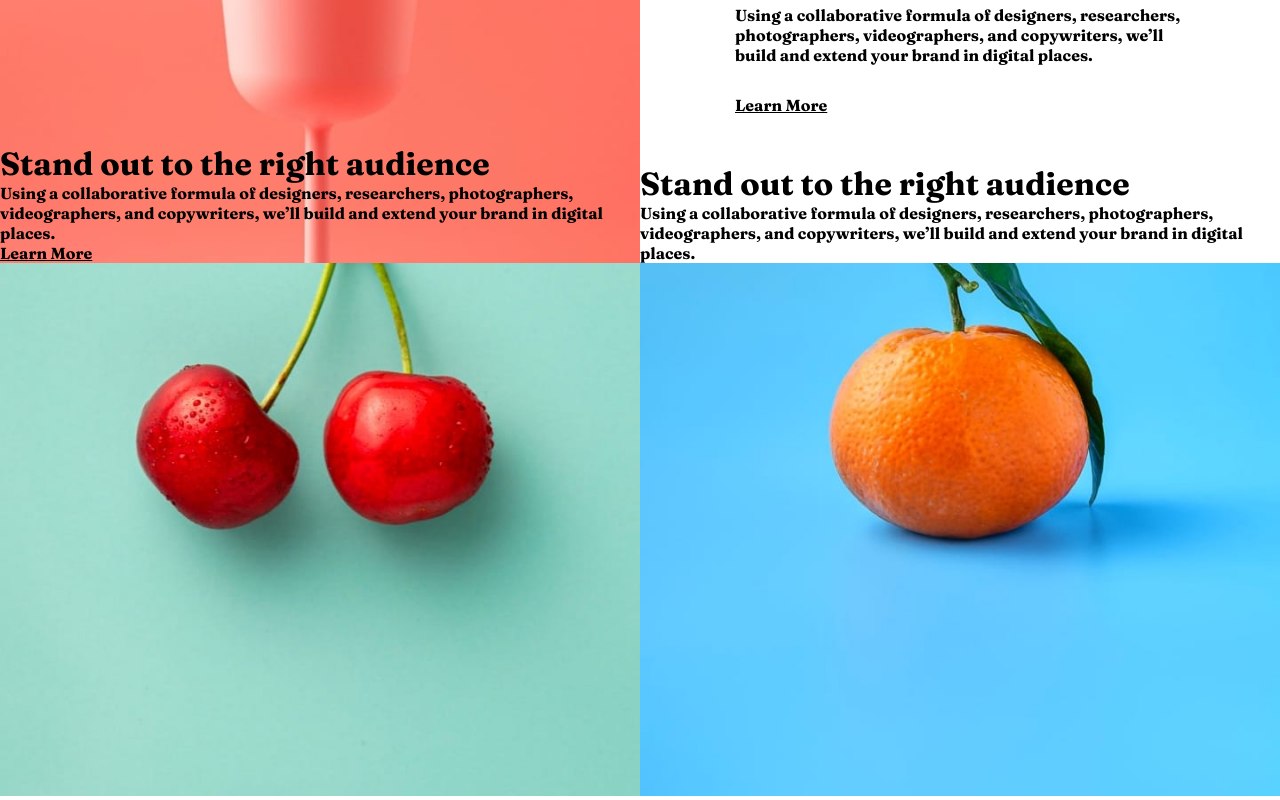
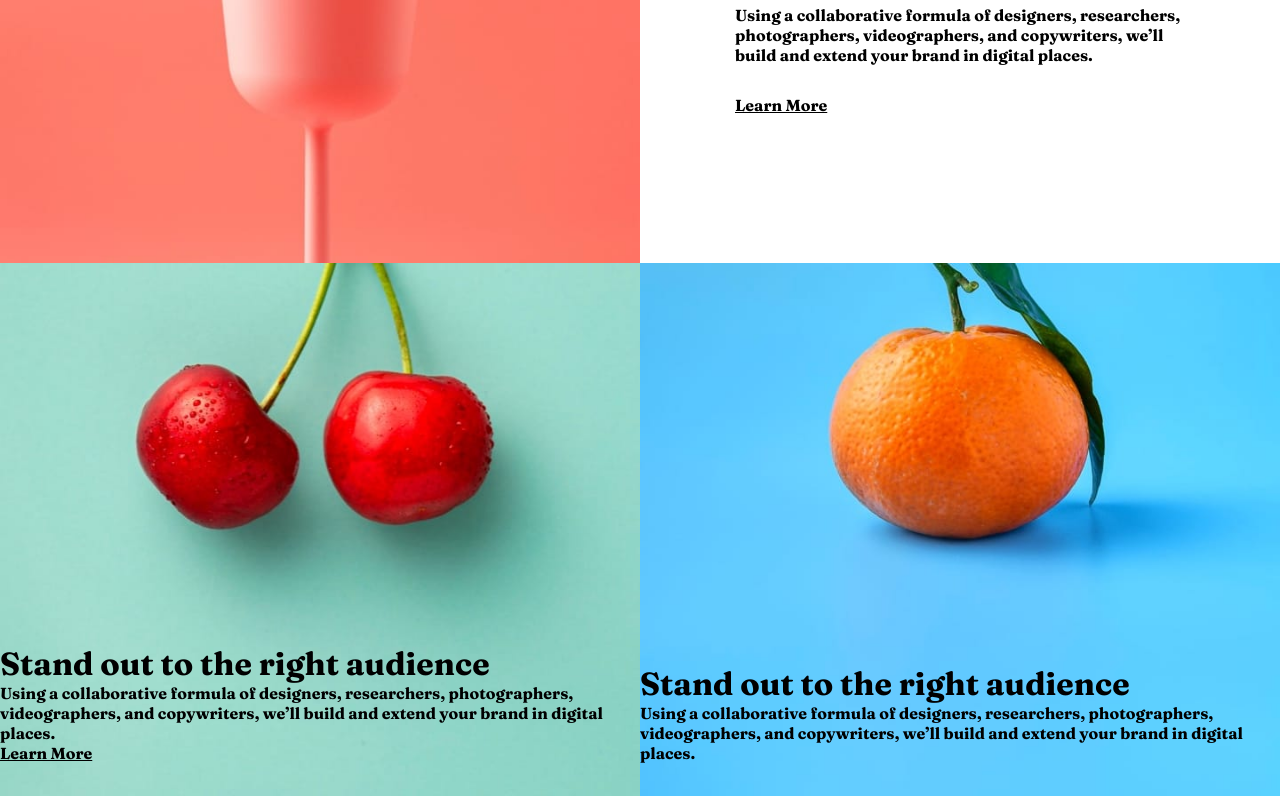
Before and after one commit to FlashCodX/sunnyside-agency, a React (Create React App) app: page / in a window 1280 px wide. Shown: the part 1404-2204 px from the top of the page. Built offline with nearby package versions, Linux system fonts and the light colour scheme.

Commit message:
layout fix

```diff
--- a/src/styles/app.module.css
+++ b/src/styles/app.module.css
@@ -73,14 +73,17 @@
 .cardAM{
     position: relative;
     display: flex;
+    min-height: 500px;
     align-items: center;
     flex-direction: column;
 }
 
 
 .backgroundContainer{
+    width: 100%;
     position: absolute;
-    width: 100%;
+    z-index: -1;
+    min-height: inherit;
 }
 
 .cardAM > .cardContent{
@@ -90,9 +93,9 @@
 
 
 .backgroundContainer > img{
-    position: absolute;
     object-position: center;
     object-fit: cover;
     z-index: -1;
-    width: 100%;
+    min-height: inherit;
+width: 100%;
 }
```
